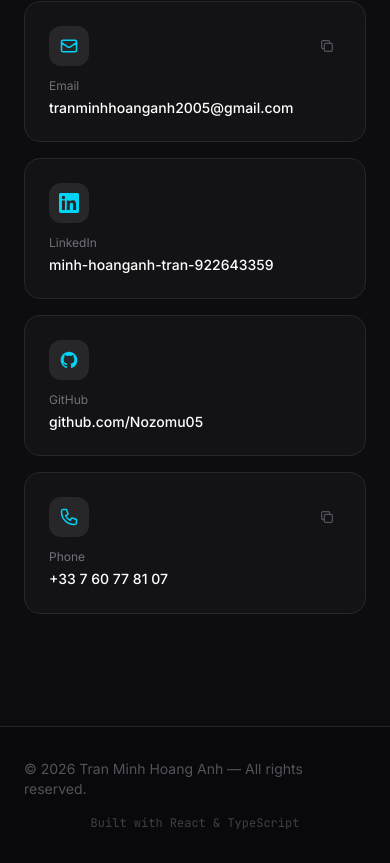
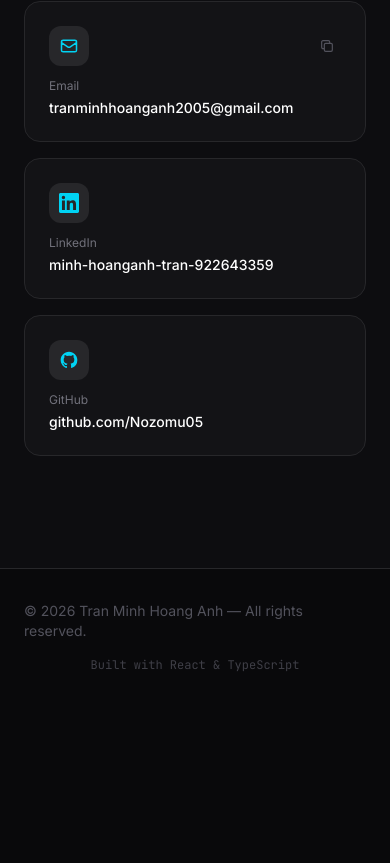
Before and after one commit to Nozomu05/portfolio, a React (Vite) app: page / in a window 390 px wide. Shown: the part 7134-7997 px from the top of the page. After the commit the page ends 7839 px from the top, so only its background shows below. Built offline with nearby package versions, Linux system fonts and the light colour scheme.

Commit message:
phone number removal

```diff
--- a/src/components/Contact.tsx
+++ b/src/components/Contact.tsx
@@ -54,17 +54,6 @@ export default function Contact() {
       icon: (
         <svg className="w-5 h-5" fill="currentColor" viewBox="0 0 24 24">
           <path d="M12 2C6.477 2 2 6.484 2 12.017c0 4.425 2.865 8.18 6.839 9.504.5.092.682-.217.682-.483 0-.237-.008-.868-.013-1.703-2.782.605-3.369-1.343-3.369-1.343-.454-1.158-1.11-1.466-1.11-1.466-.908-.62.069-.608.069-.608 1.003.07 1.531 1.032 1.531 1.032.892 1.53 2.341 1.088 2.91.832.092-.647.35-1.088.636-1.338-2.22-.253-4.555-1.113-4.555-4.951 0-1.093.39-1.988 1.029-2.688-.103-.253-.446-1.272.098-2.65 0 0 .84-.27 2.75 1.026A9.564 9.564 0 0112 6.844c.85.004 1.705.115 2.504.337 1.909-1.296 2.747-1.027 2.747-1.027.546 1.379.202 2.398.1 2.651.64.7 1.028 1.595 1.028 2.688 0 3.848-2.339 4.695-4.566 4.943.359.309.678.92.678 1.855 0 1.338-.012 2.419-.012 2.747 0 .268.18.58.688.482A10.019 10.019 0 0022 12.017C22 6.484 17.522 2 12 2z" />
-        </svg>
-      ),
-    },
-    {
-      label: t.contact.phone_label,
-      value: '+33 7 60 77 81 07',
-      href: 'tel:+33760778107',
-      copyable: true,
-      icon: (
-        <svg className="w-5 h-5" fill="none" stroke="currentColor" strokeWidth={1.8} viewBox="0 0 24 24">
-          <path strokeLinecap="round" strokeLinejoin="round" d="M3 5a2 2 0 012-2h3.28a1 1 0 01.948.684l1.498 4.493a1 1 0 01-.502 1.21l-2.257 1.13a11.042 11.042 0 005.516 5.516l1.13-2.257a1 1 0 011.21-.502l4.493 1.498a1 1 0 01.684.949V19a2 2 0 01-2 2h-1C9.716 21 3 14.284 3 6V5z" />
         </svg>
       ),
     },
```
